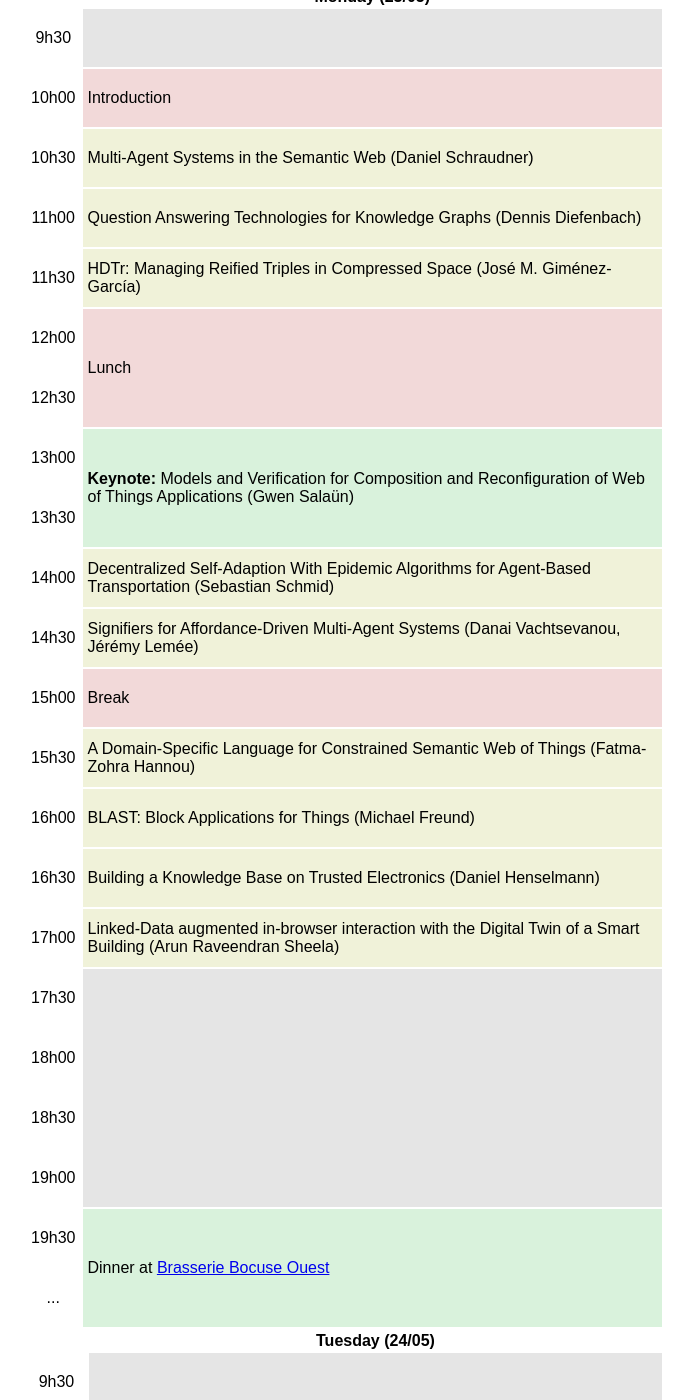
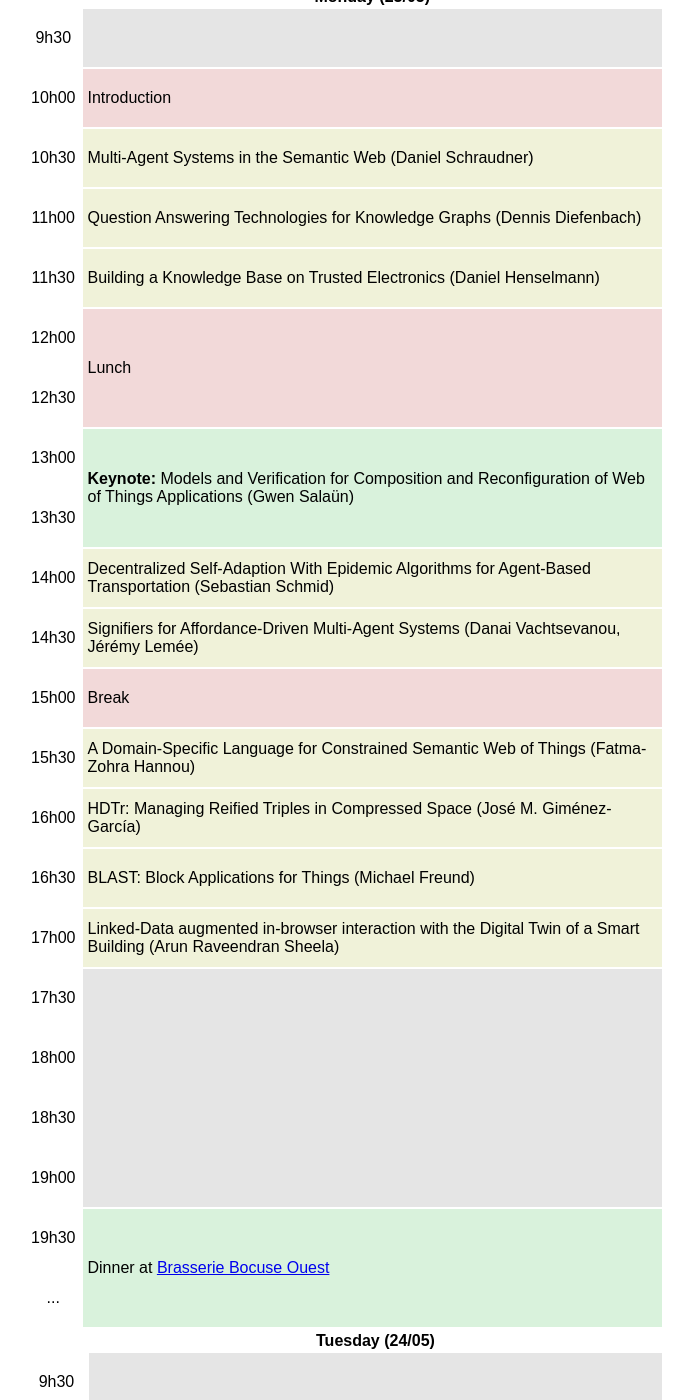
Before and after one commit to fbreuilemse/sereco-graduate-school.github.io, a Jekyll site: the page built from 2022/spring-workshop.md, in a window 1280 px wide and 1400 px high, scrolled down 946 px. Shown: the whole window, without its empty margins (296-989 px from the left). Built offline with Jekyll 4.4.1, drawn with Linux system fonts in a browser that asks for light colours; some of the changed text lies outside the part shown.

Commit message:
update agenda

```diff
--- a/2022/spring-workshop.md
+++ b/2022/spring-workshop.md
@@ -44,7 +44,7 @@ Scan the following QR code to pass revolving doors behind the parking lot:
   </tr>
   <tr>
     <td>11h30</td>
-    <td class="presentation">HDTr: Managing Reified Triples in Compressed Space (José M. Giménez-García)</td>
+    <td class="presentation">Building a Knowledge Base on Trusted Electronics (Daniel Henselmann)</td>
   </tr>
   <tr>
     <td>12h00</td>
@@ -78,11 +78,11 @@ Scan the following QR code to pass revolving doors behind the parking lot:
   </tr>
   <tr>
     <td>16h00</td>
-    <td class="presentation">BLAST: Block Applications for Things (Michael Freund)</td>
+    <td class="presentation">HDTr: Managing Reified Triples in Compressed Space (José M. Giménez-García)</td>
   </tr>
   <tr>
     <td>16h30</td>
-    <td class="presentation">Building a Knowledge Base on Trusted Electronics (Daniel Henselmann)</td>
+    <td class="presentation">BLAST: Block Applications for Things (Michael Freund)</td>
   </tr>
   <tr>
     <td>17h00</td>
@@ -137,14 +137,14 @@ Scan the following QR code to pass revolving doors behind the parking lot:
   </tr>
   <tr>
     <td>12h00</td>
-    <td rowspan="2" class="admin">Lunch</td>
+    <td rowspan="2" class="highlight">Visit of the DIWII experimentation platform</td>
   </tr>
   <tr>
     <td>12h30</td>
   </tr>
   <tr>
     <td>13h00</td>
-    <td rowspan="2" class="highlight">Visit of the DIWII experimentation platform</td>
+    <td rowspan="2" class="admin">Lunch</td>
   </tr>
   <tr>
     <td>13h30</td>
```
